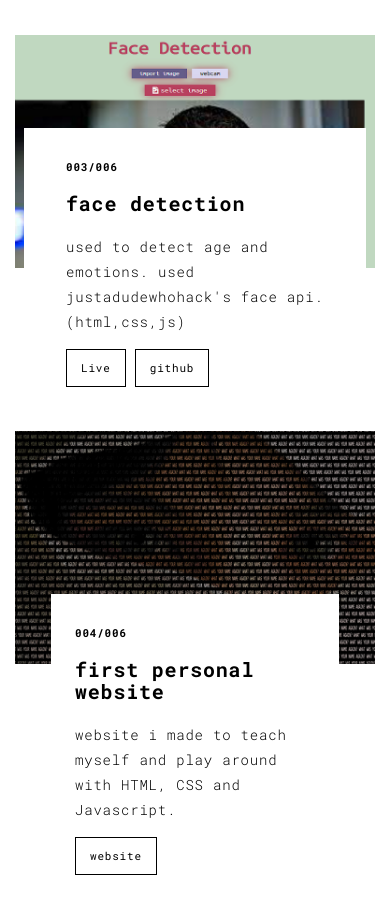
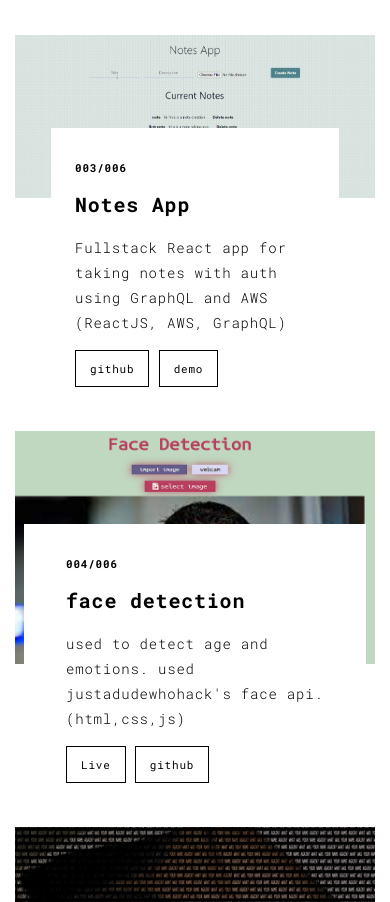
Before and after one commit to sohamdata/portfolio, a plain HTML site: page works.html in a window 390 px wide. Shown: the part 1000-1902 px from the top of the page. Drawn offline with Linux system fonts and the light colour scheme.

Commit message:
added notes app

```diff
--- a/works.html
+++ b/works.html
@@ -92,17 +92,18 @@
                     </div>
                   </div>
                   <div class="col-sm-4">
-                    <a href="./work.html" title="" class="black-image-project-hover">
-                      <img src="./assets/images/work03-hover.jpg" alt="" class="img-responsive">
+                    <a href="./work.html" class="black-image-project-hover">
+                      <img src="./assets/images/work-notes.png" alt="Image" class="img-responsive">
                     </a>
-                    <div class="card-container card-container-lg">
+                    <div class="card-container">
                       <h4>003/006</h4>
-                      <h3>face detection</h3>
-                      <p>used to detect age and emotions. used justadudewhohack's face api.<br>(html,css,js)</p>
-                      <a href="https://sohamdata.github.io/facedetection/" title="" class="btn btn-default"
-                        target="_blank" rel="noopener noreferrer">Live</a>
-                      <a href="https://github.com/sohamdata/facedetection" title="" class="btn btn-default"
+                      <h3>Notes App</h3>
+                      <p>Fullstack React app for taking notes with auth using GraphQL and AWS <br>(ReactJS, AWS,
+                        GraphQL)</p>
+                      <a href="https://github.com/sohamdata/aws-sem3-project" title="" class="btn btn-default"
                         target="_blank" rel="noopener noreferrer">github</a>
+                      <a href="https://user-images.githubusercontent.com/78294692/206841659-06aa6627-f2b6-4636-8492-3a3f725acc03.gif"
+                        title="" class="btn btn-default" target="_blank" rel="noopener noreferrer">demo</a>
                     </div>
                   </div>
 
@@ -113,20 +114,22 @@
               <div class="item">
                 <div class="row">
                   <div class="col-sm-4">
-                    <a href="./work.html" class="black-image-project-hover">
-                      <img src="./assets/images/work02-hover.jpg" alt="Image" class="img-responsive">
+                    <a href="./work.html" title="" class="black-image-project-hover">
+                      <img src="./assets/images/work03-hover.jpg" alt="" class="img-responsive">
                     </a>
-                    <div class="card-container">
+                    <div class="card-container card-container-lg">
                       <h4>004/006</h4>
-                      <h3>first personal website</h3>
-                      <p>website i made to teach myself and play around with HTML, CSS and Javascript.</p>
-                      <a href="https://sohamdatta.ga/" title="" class="btn btn-default" target="_blank"
-                        rel="noopener noreferrer">website</a>
+                      <h3>face detection</h3>
+                      <p>used to detect age and emotions. used justadudewhohack's face api.<br>(html,css,js)</p>
+                      <a href="https://sohamdata.github.io/facedetection/" title="" class="btn btn-default"
+                        target="_blank" rel="noopener noreferrer">Live</a>
+                      <a href="https://github.com/sohamdata/facedetection" title="" class="btn btn-default"
+                        target="_blank" rel="noopener noreferrer">github</a>
                     </div>
                   </div>
                   <div class="col-sm-4">
                     <a href="./work.html" class="black-image-project-hover">
-                      <img src="./assets/images/work01-hover.jpg" alt="Image" class="img-responsive">
+                      <img src="./assets/images/work02-hover.jpg" alt="Image" class="img-responsive">
                     </a>
                     <div class="card-container">
                       <h4>005/006</h4>
@@ -148,7 +151,13 @@
                       <p>interesting visualizations produced by using p5.js library.<br>(Javascript, p5.js)</p>
                       <a href="https://sohamdata.github.io/PerlinNoise/" title="" class="btn btn-default"
                         target="_blank" rel="noopener noreferrer">live</a>
+                      <a href="https://github.com/sohamdata/PerlinNoise" title="" class="btn btn-default"
+                        target="_blank" rel="noopener noreferrer">github</a>
                     </div>
+                  </div>
+                  <div class="col-sm-4">
+                    <p><strong>more on my <a href="https://github.com/sohamdata/" target="_blank"
+                          rel="noopener noreferrer">GitHub</strong></a>...</p>
                   </div>
 
                 </div>
```
Also changed, not shown: about.html (+1 -6 lines), contact.html (+1 -17 lines), index.html (+3 -1 lines), assets/images/work-notes.png (added), assets/images/work001-01.jpg (deleted), assets/images/work001-02.jpg (deleted), assets/images/work001-03.jpg (deleted), assets/images/work001-04.jpg (deleted).
